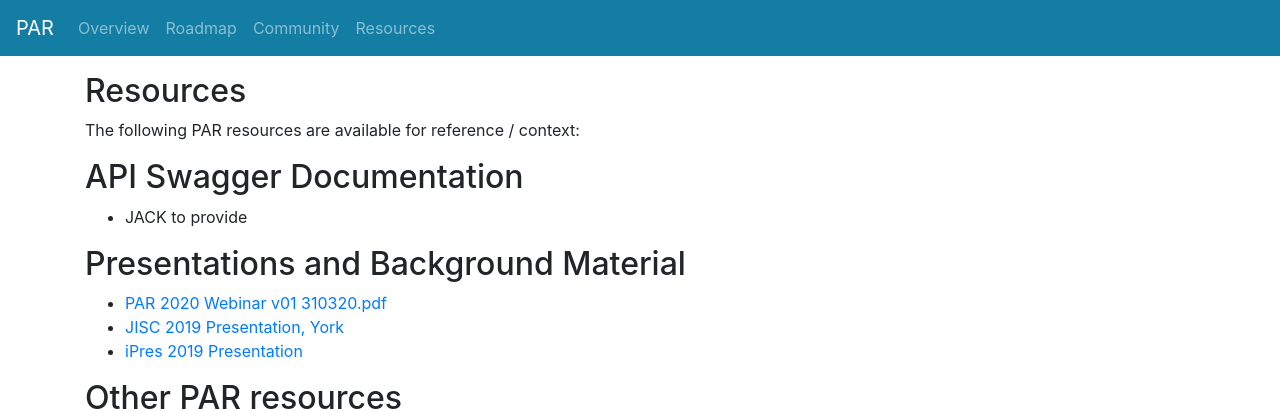
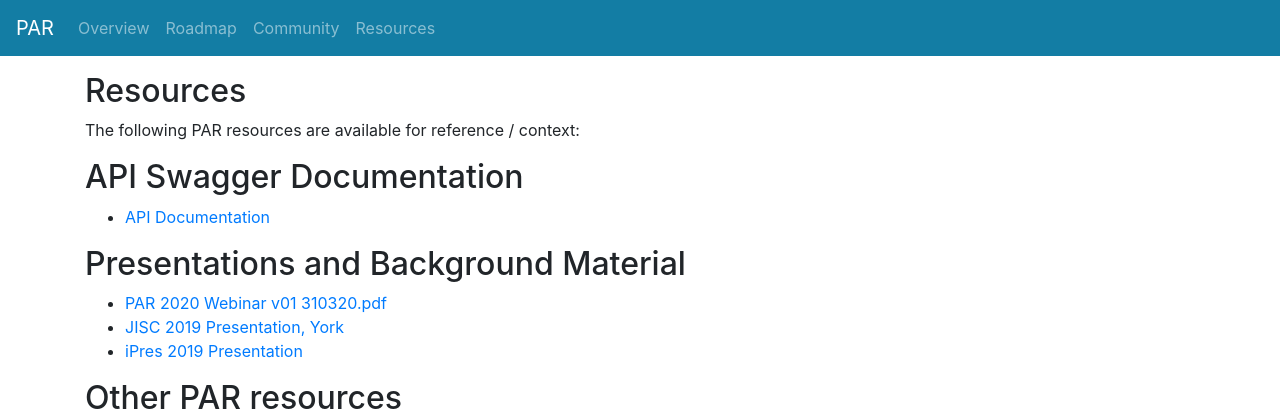
Before and after one commit to openpreserve/par, a Jekyll site: the page built from docs/resources/index.md, in a window 1280 px wide and 1200 px high. Shown: the top 411 px of the window. Built offline with Jekyll 4.4.1, drawn with Linux system fonts in a browser that asks for light colours.

Commit message:
DOCS - Added resolvable URL to the resources

```diff
--- a/docs/resources/index.md
+++ b/docs/resources/index.md
@@ -7,7 +7,7 @@
 The following PAR resources are available for reference / context:
 
 ## API Swagger Documentation
-* JACK to provide
+* [API Documentation](https://concept.preservica.com/Registry/par/documentation.html)
 
 ## Presentations and Background Material
 - [PAR 2020 Webinar v01 310320.pdf](./presentations/PAR 2020 webinar v01 310320.pdf)
```
